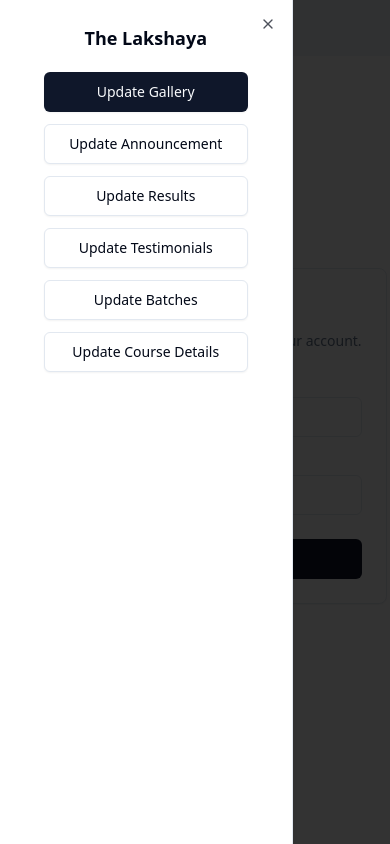
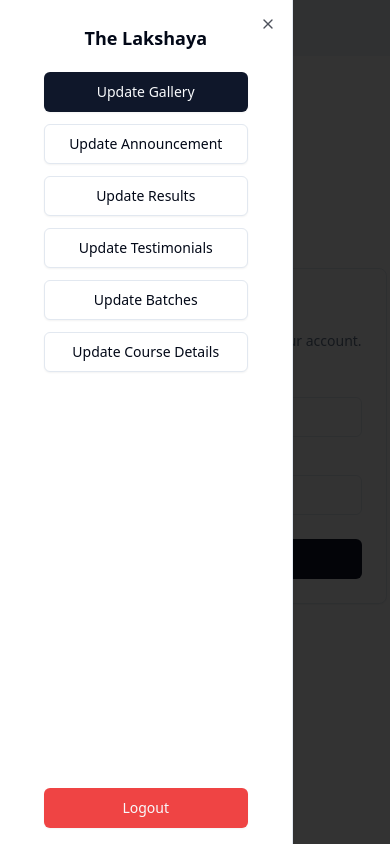
Before and after one commit to whyehtasam/Lakshaya-admin-panel, a React (Vite) app: page /updateCourse in a window 390 px wide. Both pictures are taken after a click on the button 40 px from the left and 28 px from the top of the page. Built offline with nearby package versions, Linux system fonts and the light colour scheme; no server answers.

Commit message:
feature added: Added Logout feature button.

```diff
--- a/src/App.jsx
+++ b/src/App.jsx
@@ -29,14 +29,22 @@ function App() {
     }
   }, []);
 
+
   useEffect(() => {
     console.log(authenticated);
   }, [authenticated]);
 
+const handleLogout = () => {
+  localStorage.removeItem("token");
+  setAuthenticated(false);
+  window.location.reload();
+
+}
+
   return (
     <>
       <Router>
-        <Navbar />
+        <Navbar handleLogout={handleLogout}/>
 
         {!authenticated ? (
           <div className="h-[90vh] flex justify-center items-center">
@@ -44,7 +52,7 @@ function App() {
           </div>
         ) : (
           <div className="flex bg-slate-50 h-[calc(92.2vh)]">
-            <Sidebar className="h-full hidden sm:grid" />
+            <Sidebar handleLogout={handleLogout} className="h-full hidden sm:grid" />
 
             <Dashboard className="h-full" />
           </div>
--- a/src/apps/dashboard/UpdateCourse.jsx
+++ b/src/apps/dashboard/UpdateCourse.jsx
@@ -95,13 +95,13 @@ const UpdateCourse = () => {
   };
 
   const handleDelete = async (id) => {
-    const res = await fetch(backend_url + "/api/course/remove", {
+    const res = await fetch(backend_url + `/api/course/remove?id=${id}`, {
       method: "DELETE", // Assuming it's POST, change to DELETE if required.
       headers: {
         "Content-Type": "application/json",
         Authorization: "Bearer " + localStorage.getItem("token"),
       },
-      body: JSON.stringify({ id }), // Pass id in the request body as specified.
+      // body: JSON.stringify({ id }), // Pass id in the request body as specified.
     });
 
     if (res.status === 200 || res.status === 201) {
--- a/src/apps/header/Navbar.jsx
+++ b/src/apps/header/Navbar.jsx
@@ -1,7 +1,7 @@
 import { Avatar, AvatarFallback, AvatarImage } from "@/components/ui/avatar";
 import DrawerDemo  from "../sidebar/Drawer";
 import { BrowserRouter as Router } from 'react-router-dom';
-const Navbar = () => {
+const Navbar = ({handleLogout}) => {
   return (
     // <Router>
     <nav className="px-5 h-14 bg-slate-100 flex justify-between items-center">
@@ -10,7 +10,7 @@ const Navbar = () => {
         className="inline-flex items-center gap-2.5 text-2xl font-bold text-black md:text-3xl"
         aria-label="logo"
       >
-        <DrawerDemo/>
+        <DrawerDemo handleLogout={handleLogout}/>
         <svg
           width="95"
           height="94"
--- a/src/apps/sidebar/Drawer.jsx
+++ b/src/apps/sidebar/Drawer.jsx
@@ -1,7 +1,7 @@
 import React, { useState } from "react";
 import { Button } from "@/components/ui/button";
 import { Link } from "react-router-dom";
-import { ChevronRight } from "lucide-react"
+import { ChevronRight } from "lucide-react";
 import {
   Sheet,
   SheetClose,
@@ -11,7 +11,7 @@ import {
   SheetTrigger,
 } from "@/components/ui/sheet";
 
-export default function SheetDemo() {
+export default function SheetDemo({ handleLogout }) {
   const [selectedButton, setSelectedButton] = useState("Update Gallery");
 
   const buttons = [
@@ -24,9 +24,9 @@ export default function SheetDemo() {
   ];
 
   return (
-    <Sheet  >
+    <Sheet>
       <SheetTrigger asChild>
-      <Button className=' sm:hidden' size="icon">
+        <Button className=" sm:hidden" size="icon">
           <ChevronRight className="h-4 w-4" />
         </Button>
       </SheetTrigger>
@@ -34,7 +34,8 @@ export default function SheetDemo() {
         <SheetHeader>
           <SheetTitle>The Lakshaya</SheetTitle>
         </SheetHeader>
-        <div className={`basis-1/5 grid content-start gap-3 p-5`}>
+        <div className={`basis-1/5 grid content-between h-full gap-3 p-5`}>
+          <div className="grid gap-3 content-start">
             {buttons.map((button, index) => (
               <SheetClose asChild key={index}>
                 <Link to={button.path}>
@@ -49,6 +50,15 @@ export default function SheetDemo() {
               </SheetClose>
             ))}
           </div>
+
+          <Button
+            variant="destructive"
+            className="w-full mx-auto transition-all  active:scale-95 shadow-sm"
+            onClick={handleLogout}
+          >
+            Logout
+          </Button>
+        </div>
       </SheetContent>
     </Sheet>
   );
--- a/src/apps/sidebar/Sidebar.jsx
+++ b/src/apps/sidebar/Sidebar.jsx
@@ -2,20 +2,21 @@ import React, { useState } from "react";
 import Button from "./Button";
 import { Link } from "react-router-dom";
 
-const Sidebar = ({ className }) => {
-  const [selectedButton, setSelectedButton] = useState('Update Gallery');
+const Sidebar = ({ className, handleLogout }) => {
+  const [selectedButton, setSelectedButton] = useState("Update Gallery");
 
   const buttons = [
-    { name: 'Update Gallery', path: '/' },
-    { name: 'Update Announcement', path: '/updateAnnouncement' },
-    { name: 'Update Results', path: '/updateResult' },
-    { name: 'Update Testimonials', path: '/updateTestimonials' },
-    { name: 'Update Batches', path: '/updateBatch' },
-    { name: 'Update Course Details', path: '/updateCourse' },
+    { name: "Update Gallery", path: "/" },
+    { name: "Update Announcement", path: "/updateAnnouncement" },
+    { name: "Update Results", path: "/updateResult" },
+    { name: "Update Testimonials", path: "/updateTestimonials" },
+    { name: "Update Batches", path: "/updateBatch" },
+    { name: "Update Course Details", path: "/updateCourse" },
   ];
 
   return (
-    <div className={`basis-1/5 grid content-start gap-3 p-5 ${className}`}>
+    <div className={`basis-1/5 grid content-between gap-3 p-5 ${className}`}>
+      <div className="grid gap-3 content-start">
         {buttons.map((button, index) => (
           <Link to={button.path} key={index}>
             <Button
@@ -28,6 +29,15 @@ const Sidebar = ({ className }) => {
           </Link>
         ))}
       </div>
+
+      <Button
+        variant="destructive"
+        className="w-full mx-auto transition-all p-7 active:scale-95 shadow-sm"
+        onClick={handleLogout}
+      >
+        Logout
+      </Button>
+    </div>
   );
 };
 
```
Also changed, not shown: src/apps/context/authContext.jsx (added). Lines whose indentation alone changed are shown as unchanged.
